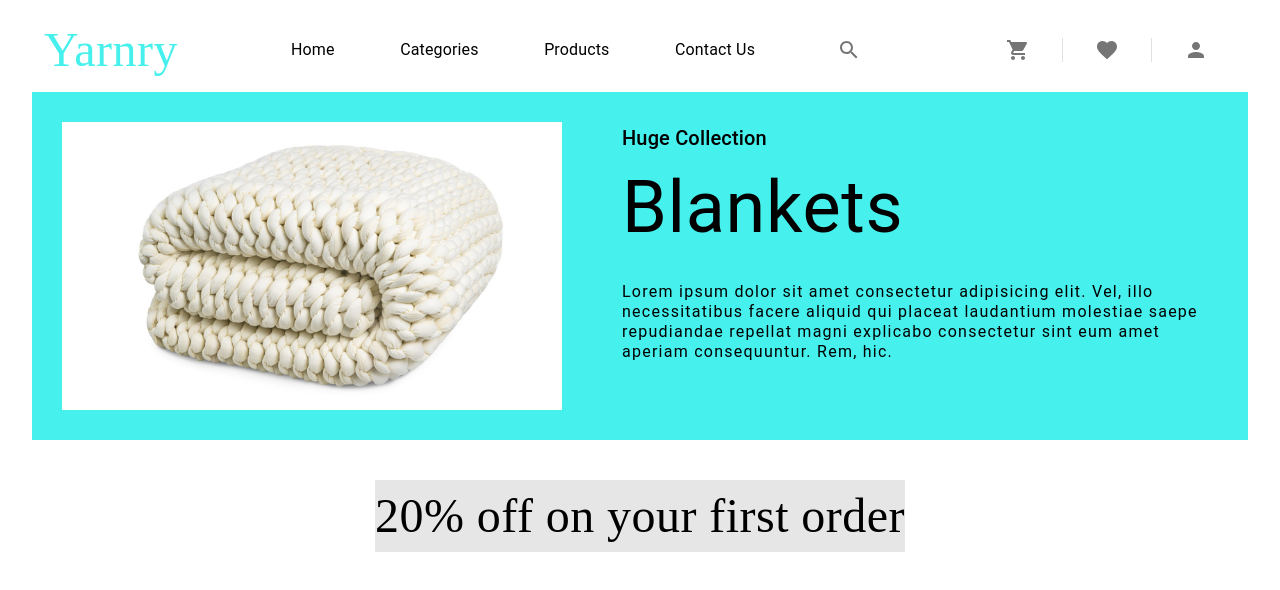
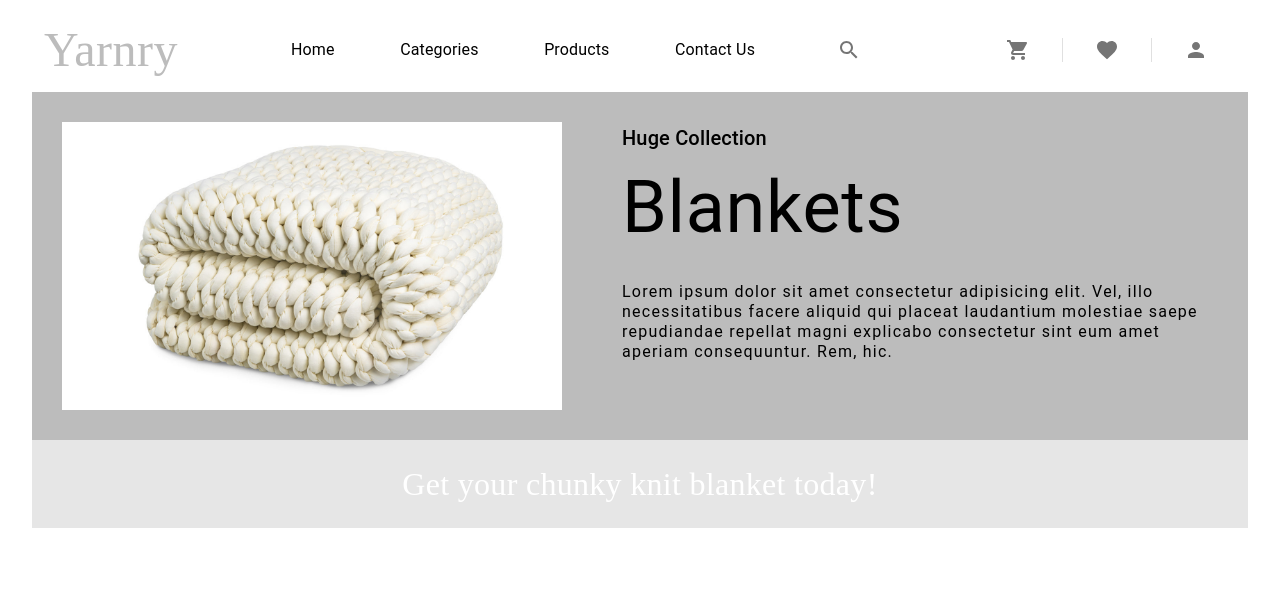
Before and after one commit to 123ZOKzok/yarnry, a React (Vite) app: page / in a window 1280 px wide. Shown: the top 590 px of the page. Built offline with nearby package versions, Linux system fonts and the light colour scheme; a web font is replaced by a local one.

Commit message:
styling promotions component

```diff
--- a/src/components/promotions/index.jsx
+++ b/src/components/promotions/index.jsx
@@ -1,27 +1,55 @@
-import { MessageText, PromotionsContainer } from "../../styles/promotions"
-import { useState } from "react"
-import { Box } from "@mui/material"
+import { MessageText, PromotionsContainer } from "../../styles/promotions";
+import { useEffect, useState } from "react";
+import { Box, Slide } from "@mui/material";
+import { useRef } from "react";
 
+const messages = [
+  "20% off on your first order",
+  "Get your chunky knit blanket today!",
+  "Handmade with love 💕",
+  "follow us on all our social media platforms :)",
+];
 
+export default function Promotions() {
+  const [messageIndex, setMessageIndex] = useState(0);
+  const [show, setshow] = useState(true);
+  const containerRef = useRef();
 
-const messages =[
-    '20% off on your first order',
-    'Get your chunky knit blanket today!',
-    'Handmade with love',
-    'follow us on all our social media platforms :)'
-]
+  useEffect(() => {
+    setTimeout(() => {
+      setshow(false);
+    }, 3000);
 
-export default function Promotions () {
+    const intervalId = setInterval(() => {
+      setMessageIndex((i) => (i + 1) % messages.length);
 
-    const [messageIndex, setmessageIndex] = useState(0)
+      setshow(true);
+
+      setTimeout(() => {
+        setshow(false);
+      }, 3000);
+    }, 4000);
+
+    return () => {
+      clearInterval(intervalId);
+    };
+  }, []);
 
   return (
-   <PromotionsContainer>
-    <Box display={"flex"} justifyContent={"center"} alignItems={"center"}>
-        <MessageText>
-            {messages[messageIndex]}
-        </MessageText>
-    </Box>
-   </PromotionsContainer>
-  )
+    <PromotionsContainer ref={containerRef}>
+      <Slide
+        container={containerRef.current}
+        direction={show ? "left" : "right"}
+        in={show}
+        timeout={{
+          enter: 500,
+          exit: 100,
+        }}
+      >
+        <Box display={"flex"} justifyContent="center" alignItems={"center"}>
+          <MessageText>{messages[messageIndex]}</MessageText>
+        </Box>
+      </Slide>
+    </PromotionsContainer>
+  );
 }
--- a/src/styles/promotions/index.jsx
+++ b/src/styles/promotions/index.jsx
@@ -7,17 +7,18 @@ export const PromotionsContainer = styled(Box)(( { theme } ) => ({
     justifyContent: "center",
     alignItems: "center",
     overflow: "hidden",
-    padding: '20px 0px 20px 0px',
+    padding: "10px 0px 10px 0px",
     [theme.breakpoints.up('md')]: {
-       padding: '40px 0px 40px 0px'
-    }
+       padding: "20px 0px 20px 0px"
+    },
+    background: Colors.light_gray
   }));
 
   export const MessageText = styled(Typography)((  { theme } ) => ({
     fontFamily: '"monsieur-la-doulaise", "cursive"',
     [theme.breakpoints.up('md')]: {
-       fontSize: '3rem',
+       fontSize: '2rem',
     },
-    fontSize: '1.5rem',
-    background: Colors.light_gray
+    fontSize: '1rem',
+    color: Colors.white
   }));
--- a/src/styles/theme/index.jsx
+++ b/src/styles/theme/index.jsx
@@ -1,9 +1,9 @@
 import { createTheme } from "@mui/material/styles";
 
 export const Colors = {
-//   primary: "#5f2c3e",
-  primary: "#46f0ed",
-  secondary: "#46f0ed",
+  primary: "#5f2c3e",
+  // primary: "#46f0ed",
+  secondary: "#BCBCBC",
   success: "#4CAF50",
   info: "#00a2ff",
   danger: "#FF5722",
```
